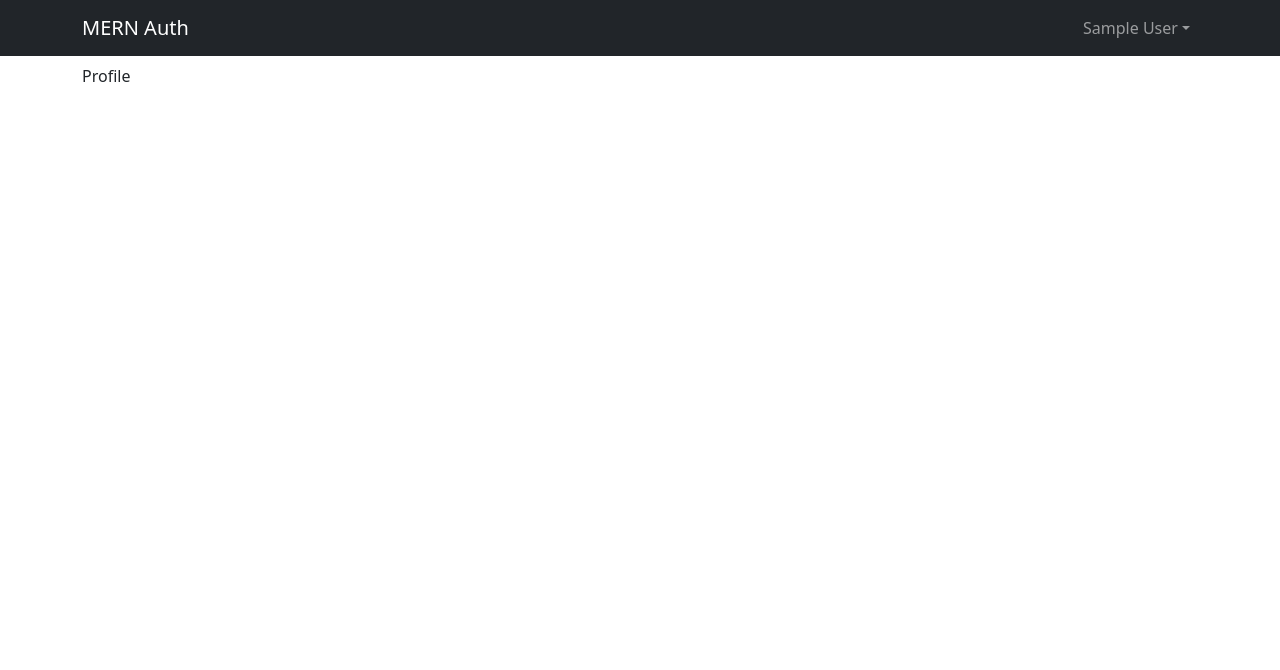
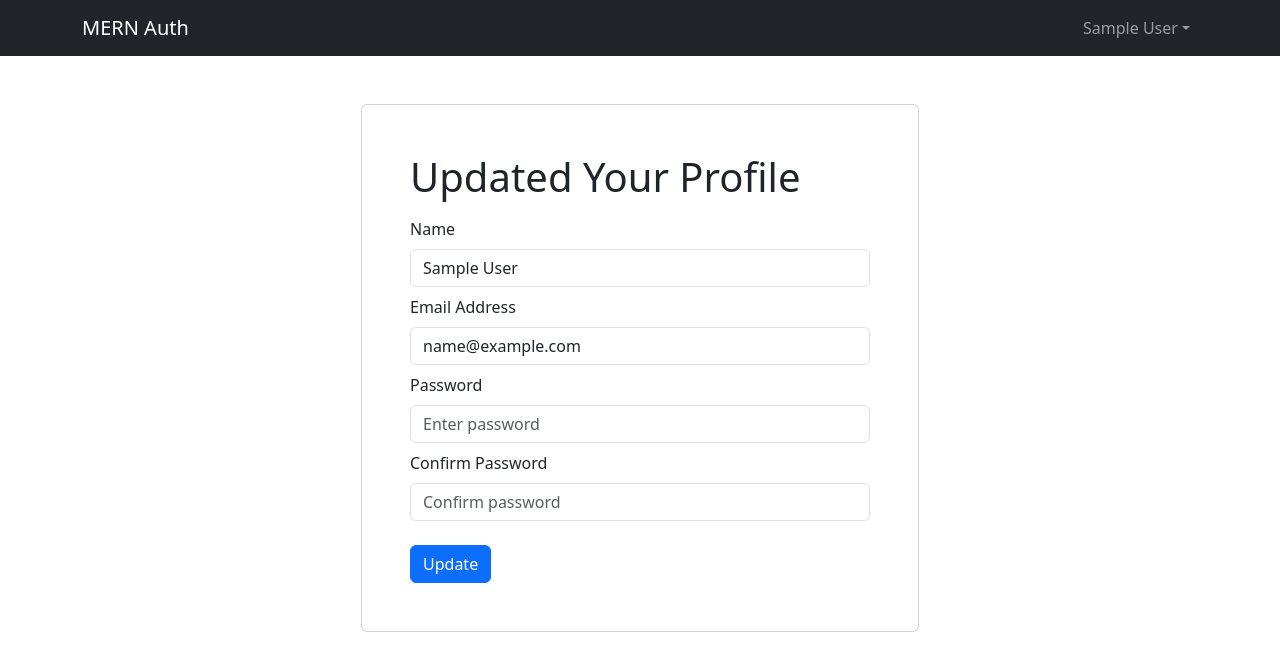
Before and after one commit to iamakashpc/mern-authentication-, a React (Vite) app in the folder client/: page /profile in a window 1280 px wide. Shown: the top 670 px of the page. Built offline with nearby package versions, Linux system fonts and the light colour scheme; sample sign-in values are in the browser's storage.

Commit message:
Update user profile page

```diff
--- a/client/src/pages/Profile.jsx
+++ b/client/src/pages/Profile.jsx
@@ -1,9 +1,100 @@
-import React from 'react'
+import React from "react";
+import { useState, useEffect } from "react";
+import { Form, Button } from "react-bootstrap";
+import {  useDispatch, useSelector } from "react-redux";
+import FormContainer from "../components/FormContainer";
+import { toast } from "react-toastify";
+import Loader from "../components/Loader";
+import { useUpdateUserMutation } from "../slices/userApiSlice";
+import { setCredentials } from "../slices/authSlice";
+import { useNavigate } from "react-router-dom";
+const Profile = () => {
+    const [name, setName] = useState("");
+    const [email,setEmail]= useState('');
+    const [password,setPassword]= useState('');
+    const [confirmPassword,setConfirmPassword] = useState('');
 
-const Profile = () => {
-  return (
-    <div>Profile</div>
-  )
-}
+    const dispatch = useDispatch();
+    const navigate = useNavigate();
 
-export default Profile
+    const {userInfo}= useSelector((state)=>state.auth)
+    const [updateUser,{isLoading}]= useUpdateUserMutation();
+
+    useEffect(()=>{
+        setName(userInfo.name);
+        setEmail(userInfo.email);
+    },[userInfo.name,userInfo.email])
+
+    const submitHandler = async(e) => {
+        e.preventDefault();
+        if(password !== confirmPassword){
+            toast.error('Password and Confirm Password do not match')
+        }
+        else{
+            try {
+                const res = await updateUser({
+                    _id:userInfo._id,
+                    name,
+                    email,
+                    password
+                }).unwrap();
+                dispatch(setCredentials(res));
+                toast.success('Your Profile updated successfully')
+                navigate("/welcome")
+
+            } catch (error) {
+                 toast.error(err?.data?.message || err.error);
+            }
+        }
+    }
+
+	return (
+		<FormContainer>
+			<h1>Updated Your Profile</h1>
+			<Form onSubmit={submitHandler}>
+				<Form.Group className="my-2" controlId="name">
+					<Form.Label>Name</Form.Label>
+					<Form.Control
+						type="name"
+						placeholder="Enter name"
+						value={name}
+						onChange={(e) => setName(e.target.value)}
+					></Form.Control>
+				</Form.Group>
+				<Form.Group className="my-2" controlId="email">
+					<Form.Label>Email Address</Form.Label>
+					<Form.Control
+						type="email"
+						placeholder="Enter email"
+						value={email}
+						onChange={(e) => setEmail(e.target.value)}
+					></Form.Control>
+				</Form.Group>
+				<Form.Group className="my-2" controlId="password">
+					<Form.Label>Password</Form.Label>
+					<Form.Control
+						type="password"
+						placeholder="Enter password"
+						value={password}
+						onChange={(e) => setPassword(e.target.value)}
+					></Form.Control>
+				</Form.Group>
+				<Form.Group className="my-2" controlId="confirmPassword">
+					<Form.Label>Confirm Password</Form.Label>
+					<Form.Control
+						type="password"
+						placeholder="Confirm password"
+						value={confirmPassword}
+						onChange={(e) => setConfirmPassword(e.target.value)}
+					></Form.Control>
+				</Form.Group>
+				<Button type="submit" variant="primary" className="mt-3">
+					Update
+				</Button>
+			</Form>
+			{isLoading && <Loader />}
+		</FormContainer>
+	);
+};
+
+export default Profile;
```
